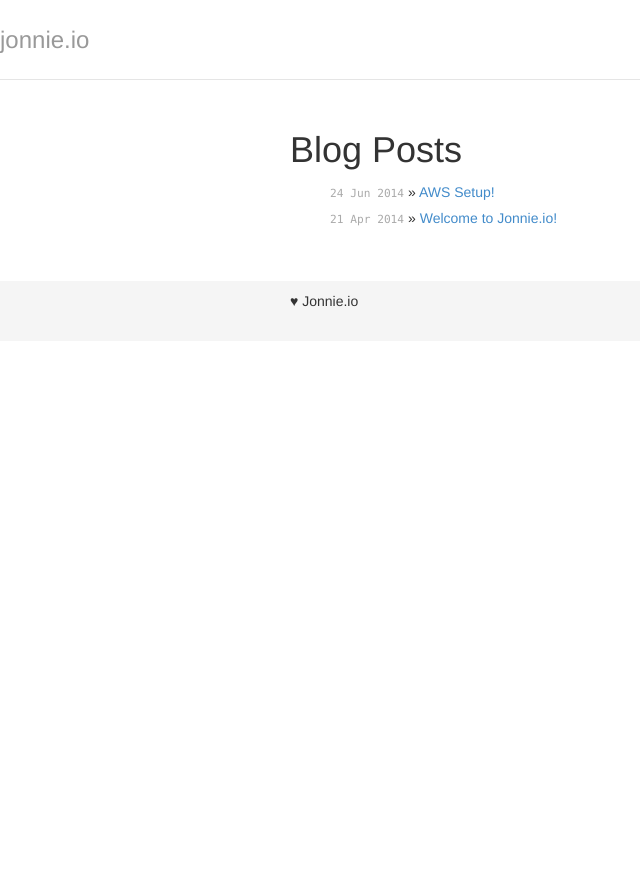
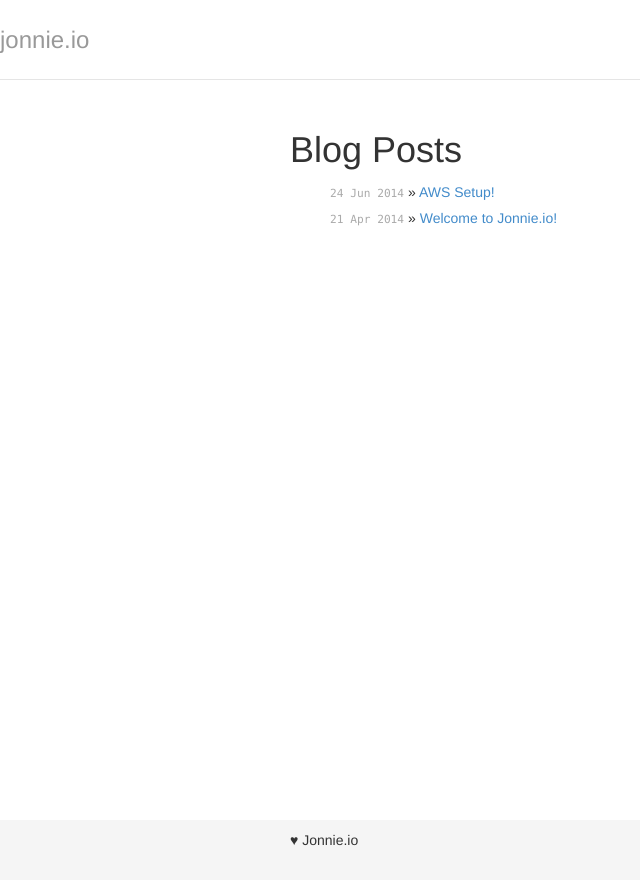
Before and after one commit to jonniedarko/blog, a Jekyll site: the page built from index.html, in a window 1280 px wide. Shown: the top 885 px of the page, without its empty margins (0-640 px from the left). Built offline with Jekyll 4.4.1, drawn with Linux system fonts in a browser that asks for light colours; Markdown is read by kramdown in place of the engine named in the settings; comment, search, counter and statistics services are not loaded.

Commit message:
Update main.css

```diff
--- a/css/main.css
+++ b/css/main.css
@@ -6,7 +6,10 @@ body {
   padding-top: 20px;
   padding-bottom: 20px;
 }
-
+#wrapper{
+  min-height:100%;
+  position:relative;
+}
 /* Everything but the jumbotron gets side spacing for mobile first views */
 .header,
 .marketing,
@@ -34,7 +37,8 @@ body {
   border-top: 1px solid #e5e5e5;
   */
   position: absolute;
-  /*bottom: 0;*/
+  bottom:0;
+  left:0;
   width:100%;
   height: 60px;
   background-color: #f5f5f5;
```
